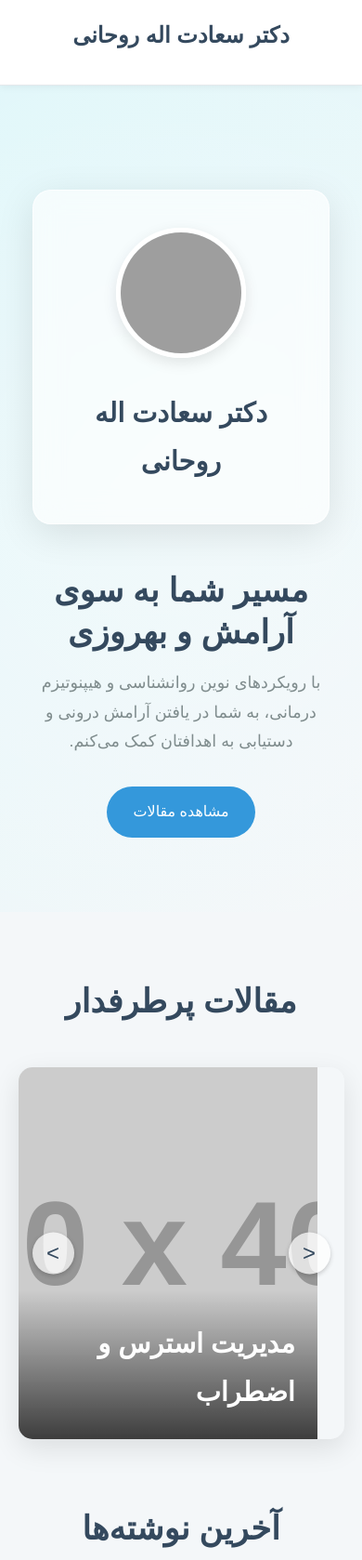
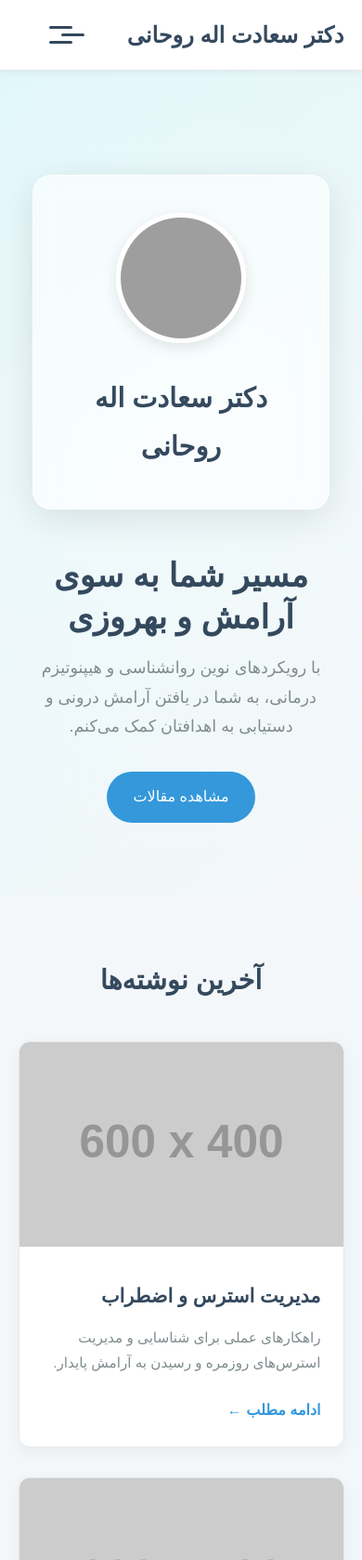
Before and after one commit to MrRMansd01/blog-for-dad, a plain HTML site: page index.html in a window 390 px wide. Shown: the top 1678 px of the page at 93% size. Drawn offline with Linux system fonts and the light colour scheme; grey boxes are pictures that could not be loaded; placeholder pictures from the web are drawn by us; a web font is replaced by a local one.

Commit message:
Update index.html

```diff
--- a/index.html
+++ b/index.html
@@ -39,6 +39,10 @@
             scroll-behavior: smooth;
         }
 
+        body.nav-open {
+            overflow: hidden;
+        }
+
         .container {
             width: 90%;
             max-width: 1200px;
@@ -74,6 +78,7 @@
             font-size: 1.5rem;
             font-weight: 700;
             color: var(--text-color);
+            z-index: 1001;
         }
 
         .main-nav ul {
@@ -94,6 +99,39 @@
             color: var(--primary-color);
             border-bottom-color: var(--primary-color);
         }
+
+        .nav-toggle {
+            display: none;
+            background: transparent;
+            border: none;
+            cursor: pointer;
+            padding: 5px;
+            z-index: 1001;
+        }
+        .hamburger {
+            display: block;
+            position: relative;
+            width: 25px;
+            height: 3px;
+            background: var(--text-color);
+            border-radius: 5px;
+            transition: all 0.3s ease-in-out;
+        }
+        .hamburger::before, .hamburger::after {
+            content: '';
+            position: absolute;
+            width: 25px;
+            height: 3px;
+            background: var(--text-color);
+            border-radius: 5px;
+            transition: all 0.3s ease-in-out;
+        }
+        .hamburger::before { transform: translateY(-8px); }
+        .hamburger::after { transform: translateY(8px); }
+
+        .nav-open .hamburger { background: transparent; }
+        .nav-open .hamburger::before { transform: rotate(45deg); }
+        .nav-open .hamburger::after { transform: rotate(-45deg); }
 
         /* --- Dropdown Menu Styles --- */
         .nav-item.dropdown {
@@ -138,7 +176,6 @@
             font-size: 0.8em;
             margin-right: 5px;
         }
-        /* --- End Dropdown Menu Styles --- */
 
         .section-title {
             font-size: 2.2rem;
@@ -237,70 +274,6 @@
         .articles-section {
             padding: 4rem 0;
         }
-
-        /* --- Slideshow Styles --- */
-        .article-slider-container {
-            position: relative;
-            width: 100%;
-            max-width: 900px;
-            margin: 0 auto 3rem auto;
-            overflow: hidden;
-            border-radius: 15px;
-            box-shadow: 0 10px 30px rgba(0,0,0,0.1);
-        }
-        .article-slider-wrapper {
-            display: flex;
-            transition: transform 0.5s ease-in-out;
-        }
-        .article-slide {
-            min-width: 100%;
-            height: 400px;
-            position: relative;
-        }
-        .article-slide img {
-            width: 100%;
-            height: 100%;
-            object-fit: cover;
-        }
-        .article-slide-caption {
-            position: absolute;
-            bottom: 0;
-            left: 0;
-            right: 0;
-            background: linear-gradient(to top, rgba(0,0,0,0.7), transparent);
-            color: white;
-            padding: 2rem 1.5rem 1.5rem 1.5rem;
-            text-align: right;
-        }
-        .article-slide-caption h3 {
-            font-size: 1.8rem;
-            margin: 0;
-        }
-        .slider-nav {
-            position: absolute;
-            top: 50%;
-            transform: translateY(-50%);
-            background-color: rgba(255, 255, 255, 0.7);
-            border: none;
-            border-radius: 50%;
-            width: 45px;
-            height: 45px;
-            cursor: pointer;
-            font-size: 1.5rem;
-            color: var(--text-color);
-            box-shadow: 0 2px 5px rgba(0,0,0,0.2);
-            transition: background-color 0.3s;
-        }
-        .slider-nav:hover {
-            background-color: rgba(255, 255, 255, 1);
-        }
-        .slider-nav.prev {
-            left: 15px;
-        }
-        .slider-nav.next {
-            right: 15px;
-        }
-        /* --- End Slideshow Styles --- */
 
         .article-grid {
             display: grid;
@@ -477,6 +450,30 @@
         }
 
         @media (max-width: 992px) {
+            .nav-toggle {
+                display: block;
+            }
+            .main-nav ul {
+                position: fixed;
+                top: 0;
+                right: -100%;
+                width: 70%;
+                max-width: 300px;
+                height: 100vh;
+                background-color: var(--surface-color);
+                flex-direction: column;
+                justify-content: center;
+                align-items: center;
+                gap: 2rem;
+                box-shadow: -5px 0 15px rgba(0,0,0,0.1);
+                transition: right 0.4s ease-in-out;
+            }
+            .main-nav ul.active {
+                right: 0;
+            }
+            .dropdown-menu {
+                display: none; /* Hide dropdown on mobile for simplicity */
+            }
             .hero-container, .about-grid {
                 grid-template-columns: 1fr;
                 text-align: center;
@@ -489,13 +486,11 @@
                 margin-top: 2rem;
                 order: -1;
             }
-            .dropdown-menu { display: none; }
         }
 
         @media (max-width: 768px) {
-            .main-header .container { flex-direction: column; gap: 1rem; }
             .hero-content h1 { font-size: 2.2rem; }
-            .main-nav ul { display: none; }
+            .section-title { font-size: 1.8rem; }
         }
     </style>
 </head>
@@ -503,11 +498,14 @@
     <header class="main-header">
         <div class="container">
             <a href="#" class="logo">دکتر سعادت اله روحانی</a>
+            <button class="nav-toggle" aria-label="toggle navigation">
+                <span class="hamburger"></span>
+            </button>
             <nav class="main-nav">
-                <ul>
+                <ul id="nav-menu">
                     <li class="nav-item"><a href="#home" class="active">خانه</a></li>
                     <li class="nav-item dropdown">
-                        <a href="./articals.html">مقالات</a>
+                        <a href="#articles">مقالات</a>
                         <div class="dropdown-menu">
                             <a href="#" class="dropdown-item">هیپنوتیزم درمانی</a>
                             <a href="#" class="dropdown-item">مشاوره خانواده</a>
@@ -542,35 +540,14 @@
 
         <section id="articles" class="articles-section">
             <div class="container">
-                <h2 class="section-title">مقالات پرطرفدار</h2>
-
-                <div class="article-slider-container">
-                    <div class="article-slider-wrapper">
-                        <div class="article-slide">
-                            <img src="https://placehold.co/900x400/a2d2ff/34495e?text=Stress+Management" alt="مدیریت استرس">
-                            <div class="article-slide-caption"><h3>مدیریت استرس و اضطراب</h3></div>
-                        </div>
-                        <div class="article-slide">
-                            <img src="https://placehold.co/900x400/e5e9ec/34495e?text=Relationships" alt="روابط عاطفی">
-                            <div class="article-slide-caption"><h3>بهبود روابط عاطفی</h3></div>
-                        </div>
-                        <div class="article-slide">
-                            <img src="https://placehold.co/900x400/bde0fe/34495e?text=Hypnotherapy" alt="هیپنوتیزم درمانی">
-                            <div class="article-slide-caption"><h3>کاربردهای هیپنوتیزم درمانی</h3></div>
-                        </div>
-                    </div>
-                    <button class="slider-nav next">&lt;</button>
-                    <button class="slider-nav prev">&gt;</button>
-                </div>
-
-                <h2 class="section-title" style="margin-top: 4rem;">آخرین نوشته‌ها</h2>
+                <h2 class="section-title">آخرین نوشته‌ها</h2>
                 <div class="article-grid">
                     <article class="article-card">
                         <div class="card-image"><img src="https://placehold.co/600x400/a2d2ff/34495e?text=Stress+Management" alt="مدیریت استرس"></div>
                         <div class="card-content">
                             <h3 class="card-title">مدیریت استرس و اضطراب</h3>
                             <p class="card-excerpt">راهکارهای عملی برای شناسایی و مدیریت استرس‌های روزمره و رسیدن به آرامش پایدار.</p>
-                            <a href="./artical_page.html" class="card-link">ادامه مطلب &larr;</a>
+                            <a href="Article Page.html" class="card-link">ادامه مطلب &larr;</a>
                         </div>
                     </article>
                     <article class="article-card">
@@ -578,7 +555,7 @@
                         <div class="card-content">
                             <h3 class="card-title">بهبود روابط عاطفی</h3>
                             <p class="card-excerpt">نکات کلیدی برای ساختن یک رابطه سالم، پایدار و سرشار از درک متقابل.</p>
-                            <a href="./artical_page.html" class="card-link">ادامه مطلب &larr;</a>
+                            <a href="Article Page.html" class="card-link">ادامه مطلب &larr;</a>
                         </div>
                     </article>
                     <article class="article-card">
@@ -586,7 +563,7 @@
                         <div class="card-content">
                             <h3 class="card-title">کاربردهای هیپنوتیزم درمانی</h3>
                             <p class="card-excerpt">آشنایی با هیپنوتراپی و کاربردهای آن در درمان فوبیا، ترک عادات و افزایش اعتماد به نفس.</p>
-                            <a href="./artical_page.html" class="card-link">ادامه مطلب &larr;</a>
+                            <a href="Article Page.html" class="card-link">ادامه مطلب &larr;</a>
                         </div>
                     </article>
                 </div>
@@ -664,50 +641,24 @@
 
     <script>
         document.addEventListener('DOMContentLoaded', function() {
-            const sliderWrapper = document.querySelector('.article-slider-wrapper');
-            if (sliderWrapper) {
-                const slides = document.querySelectorAll('.article-slide');
-                const prevBtn = document.querySelector('.slider-nav.prev');
-                const nextBtn = document.querySelector('.slider-nav.next');
+            const navToggle = document.querySelector('.nav-toggle');
+            const navMenu = document.querySelector('#nav-menu');
 
-                let currentIndex = 0;
-                const totalSlides = slides.length;
-                let autoPlayInterval;
-
-                function goToSlide(index) {
-                    if (index < 0) {
-                        index = totalSlides - 1;
-                    } else if (index >= totalSlides) {
-                        index = 0;
-                    }
-                    sliderWrapper.style.transform = `translateX(-${index * 100}%)`;
-                    currentIndex = index;
-                }
-
-                function startAutoPlay() {
-                    stopAutoPlay();
-                    autoPlayInterval = setInterval(() => {
-                        goToSlide(currentIndex + 1);
-                    }, 5000);
-                }
-
-                function stopAutoPlay() {
-                    clearInterval(autoPlayInterval);
-                }
-
-                prevBtn.addEventListener('click', () => {
-                    stopAutoPlay();
-                    goToSlide(currentIndex - 1);
-                    startAutoPlay();
+            if (navToggle && navMenu) {
+                navToggle.addEventListener('click', () => {
+                    navMenu.classList.toggle('active');
+                    document.body.classList.toggle('nav-open');
                 });
 
-                nextBtn.addEventListener('click', () => {
-                    stopAutoPlay();
-                    goToSlide(currentIndex + 1);
-                    startAutoPlay();
+                // Close menu when a link is clicked
+                navMenu.querySelectorAll('a').forEach(link => {
+                    link.addEventListener('click', () => {
+                        if (navMenu.classList.contains('active')) {
+                            navMenu.classList.remove('active');
+                            document.body.classList.remove('nav-open');
+                        }
+                    });
                 });
-
-                startAutoPlay();
             }
         });
     </script>
```
